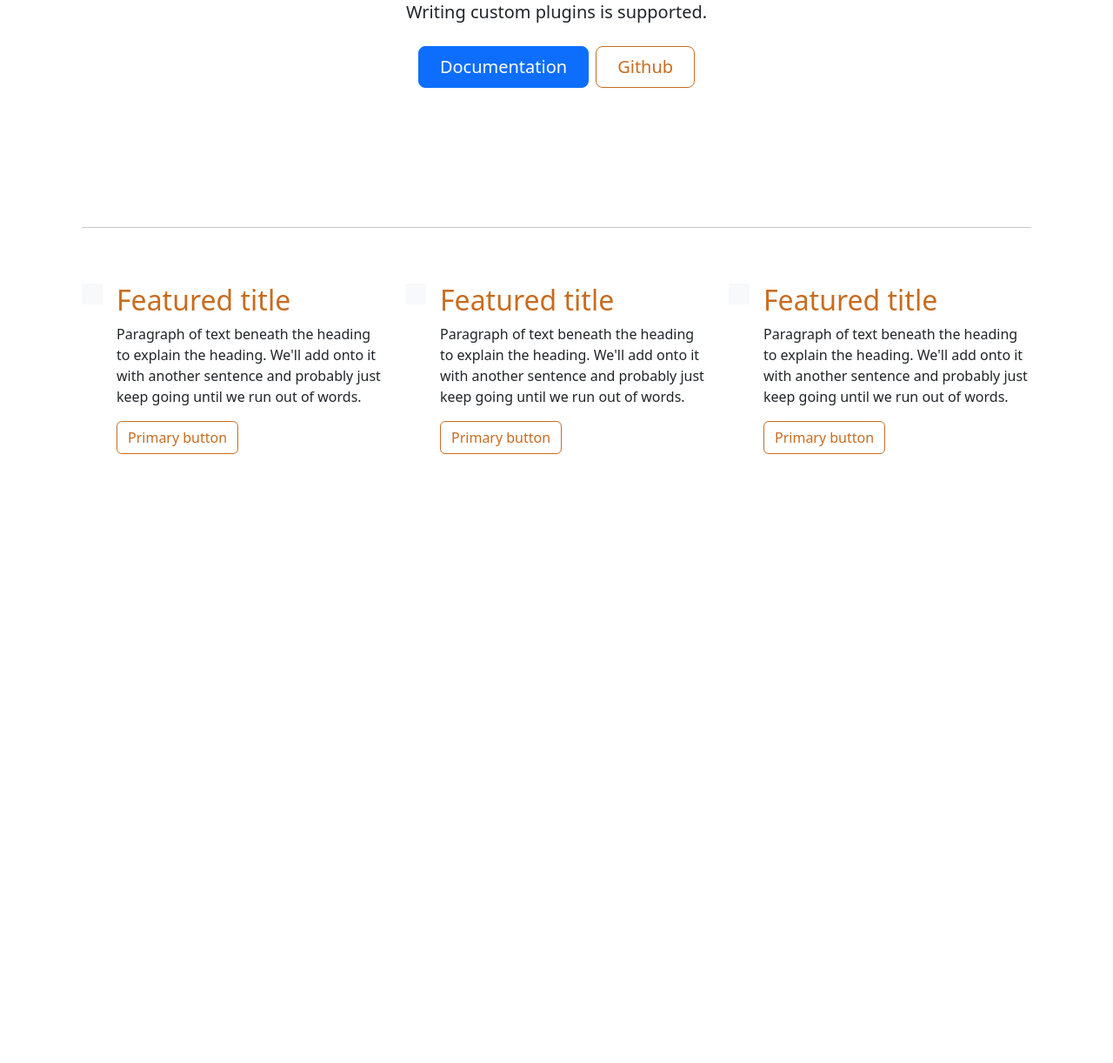
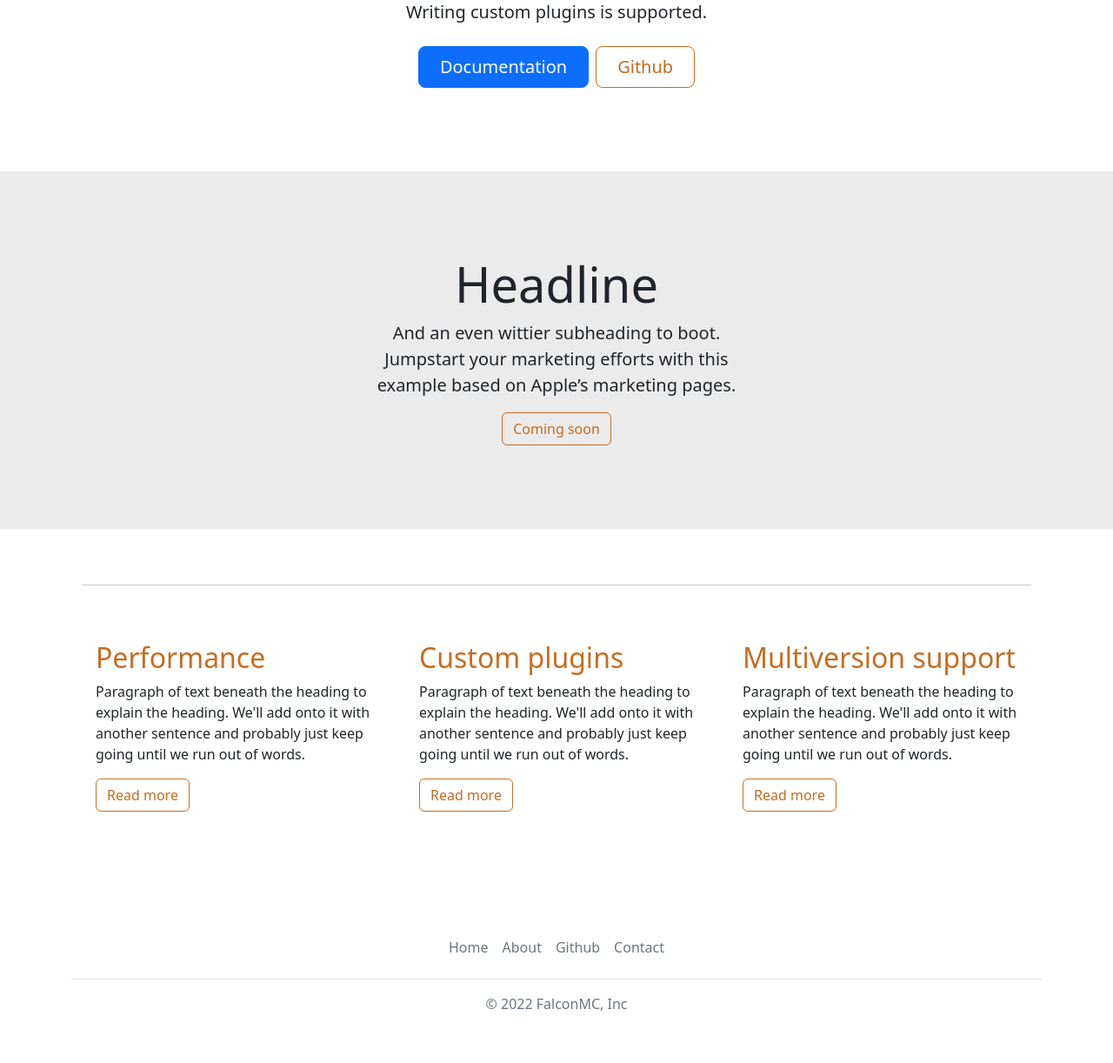
Before and after one commit to Ardhur/falcon-website, a PHP site: page / in a window 1280 px wide. Shown: the part 550-1772 px from the top of the page at 87% size. Before the commit the page ends 1072 px from the top, so only its background shows below. Run offline with PHP 8.4, Linux system fonts and the light colour scheme; some libraries are stand-ins or nearby versions.

Commit message:
headline, features and footer

```diff
--- a/css/style.css
+++ b/css/style.css
@@ -125,7 +125,7 @@
 }
       .btn-outline-secondary {
         border-color: #c86c20;
-        color: #c86c20;
+        color: hsl(27, 72%, 45%);
 }
       .btn-outline-secondary:hover {
         background-color: #0100019d;
@@ -147,3 +147,9 @@
       .features {
         color: #c86c20;
 }
+      .banner {
+        background-color: rgba(0, 0, 0, 0.08)!important;
+        width: 100%;
+        margin: 0px!important;
+        padding: 0px!important;
+}
--- a/index.html
+++ b/index.html
@@ -14,9 +14,10 @@
 </head>
 
 <body>
+
   <!-- header start -->
   <div class="container">
-    <header
+    <header id="top"
       class="d-flex flex-wrap align-items-center justify-content-center justify-content-md-between py-3 mb-4 border-bottom">
       <a href="index.html" class="d-flex align-items-center col-md-3 mb-2 mb-md-0 text-dark text-decoration-none">
         <img src="img/logo.png" alt="logo" width="80vh">
@@ -39,47 +40,6 @@
   </div>
   <!-- header end -->
 
-  <!-- sidebar start -->
-  <!-- <div class="d-flex flex-column flex-shrink-0 bg-white position-fixed" style="width: 4.5rem;">
-    <a href="/" class="d-block p-3 link-dark text-decoration-none" title="Icon-only" data-bs-toggle="tooltip"
-      data-bs-placement="right">
-      <span class="visually-hidden">Icon-only</span>
-    </a>
-    <ul class="nav nav-pills nav-flush flex-column mb-auto text-center">
-      <li class="nav-item">
-        <a href="#" class="nav-link active py-3 border-bottom rounded-0" aria-current="page" title="Home"
-          data-bs-toggle="tooltip" data-bs-placement="right">
-          <i class="fa-solid fa-house"></i>
-        </a>
-      </li>
-      <li>
-        <a href="#" class="nav-link py-3 border-bottom rounded-0" title="Dashboard" data-bs-toggle="tooltip"
-          data-bs-placement="right">
-          <i class="fa-solid fa-image"></i>
-        </a>
-      </li>
-      <li>
-        <a href="#" class="nav-link py-3 border-bottom rounded-0" title="Orders" data-bs-toggle="tooltip"
-          data-bs-placement="right">
-          <i class="fa-brands fa-github"></i>
-        </a>
-      </li>
-      <li>
-        <a href="#" class="nav-link py-3 border-bottom rounded-0" title="Products" data-bs-toggle="tooltip"
-          data-bs-placement="right">
-          <i class="fa-brands fa-discord"></i>
-        </a>
-      </li>
-      <li>
-        <a href="#" class="nav-link py-3 border-bottom rounded-0" title="Products" data-bs-toggle="tooltip"
-          data-bs-placement="right">
-          <i class="fa-brands fa-twitter"></i>
-        </a>
-      </li>
-    </ul>
-  </div> -->
-  <!-- sidebar end -->
-
   <!-- hero start -->
   <div class="px-4 py-5 my-5 text-center">
     <img class="d-block mx-auto mb-4" src="img/logo.png" alt="" width="130">
@@ -100,6 +60,17 @@
   </div>
   <!-- hero end -->
 
+  <main>
+    <div class="position-relative overflow-hidden p-3 p-md-5 m-md-3 text-center bg-light banner">
+      <div class="col-md-5 p-lg-5 mx-auto my-5">
+        <h1 class="display-4 fw-normal">Headline</h1>
+        <p class="lead fw-normal">And an even wittier subheading to boot. Jumpstart your marketing efforts
+          with this
+          example based on Apple’s marketing pages.</p>
+        <a class="btn btn-outline-secondary text-darkv featuresBtn" href="#">Coming soon</a>
+      </div>
+    </div>
+  </main>
 
   <div class="container px-4 py-5" id="hanging-icons">
     <hr>
@@ -107,52 +78,57 @@
       <div class="col d-flex align-items-start">
         <div
           class="icon-square text-bg-light d-inline-flex align-items-center justify-content-center fs-4 flex-shrink-0 me-3">
-          <svg class="bi" width="1em" height="1em">
-            <use xlink:href="#toggles2" />
-          </svg>
         </div>
         <div>
-          <h2 class="features">Featured title</h2>
+          <h2 class="features">Performance</h2>
           <p>Paragraph of text beneath the heading to explain the heading. We'll add onto it with another sentence and
             probably just keep going until we run out of words.</p>
           <a href="#" class="btn btn-outline-secondary featuresBtn">
-            Primary button
+            Read more
           </a>
         </div>
       </div>
       <div class="col d-flex align-items-start">
         <div
           class="icon-square text-bg-light d-inline-flex align-items-center justify-content-center fs-4 flex-shrink-0 me-3">
-          <svg class="bi" width="1em" height="1em">
-            <use xlink:href="#cpu-fill" />
-          </svg>
         </div>
         <div>
-          <h2 class="features">Featured title</h2>
+          <h2 class="features">Custom plugins</h2>
           <p>Paragraph of text beneath the heading to explain the heading. We'll add onto it with another sentence and
             probably just keep going until we run out of words.</p>
           <a href="#" class="btn btn-outline-secondary featuresBtn">
-            Primary button
+            Read more
           </a>
         </div>
       </div>
       <div class="col d-flex align-items-start">
         <div
           class="icon-square text-bg-light d-inline-flex align-items-center justify-content-center fs-4 flex-shrink-0 me-3">
-          <svg class="bi" width="1em" height="1em">
-            <use xlink:href="#tools" />
-          </svg>
         </div>
         <div>
-          <h2 class="features">Featured title</h2>
+          <h2 class="features">Multiversion support</h2>
           <p>Paragraph of text beneath the heading to explain the heading. We'll add onto it with another sentence and
             probably just keep going until we run out of words.</p>
           <a href="#" class="btn btn-outline-secondary featuresBtn">
-            Primary button
+            Read more
           </a>
         </div>
       </div>
     </div>
+  </div>
+
+
+  <div class="container">
+    <footer class="py-3 my-4">
+      <ul class="nav justify-content-center border-bottom pb-3 mb-3">
+        <li class="nav-item"><a href="#top" class="nav-link px-2 text-muted">Home</a></li>
+        <li class="nav-item"><a href="#" class="nav-link px-2 text-muted">About</a></li>
+        <li class="nav-item"><a href="https://github.com/FalconMC-Dev/FalconMC" target="_blank"
+            class="nav-link px-2 text-muted">Github</a></li>
+        <li class="nav-item"><a href="#" class="nav-link px-2 text-muted">Contact</a></li>
+      </ul>
+      <p class="text-center text-muted">&copy; 2022 FalconMC, Inc</p>
+    </footer>
   </div>
 
   <script src="https://cdn.jsdelivr.net/npm/bootstrap@5.2.0/dist/js/bootstrap.bundle.min.js"
```
Also changed, not shown: img/banner.png (added). Lines whose indentation alone changed are shown as unchanged.
